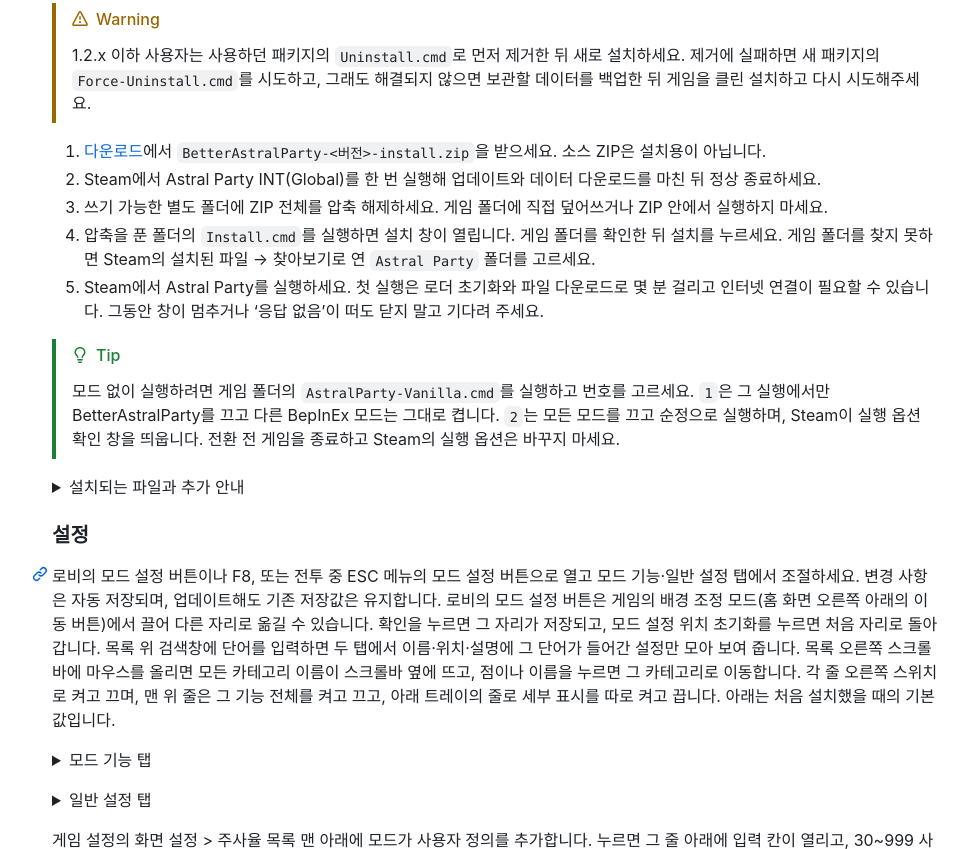
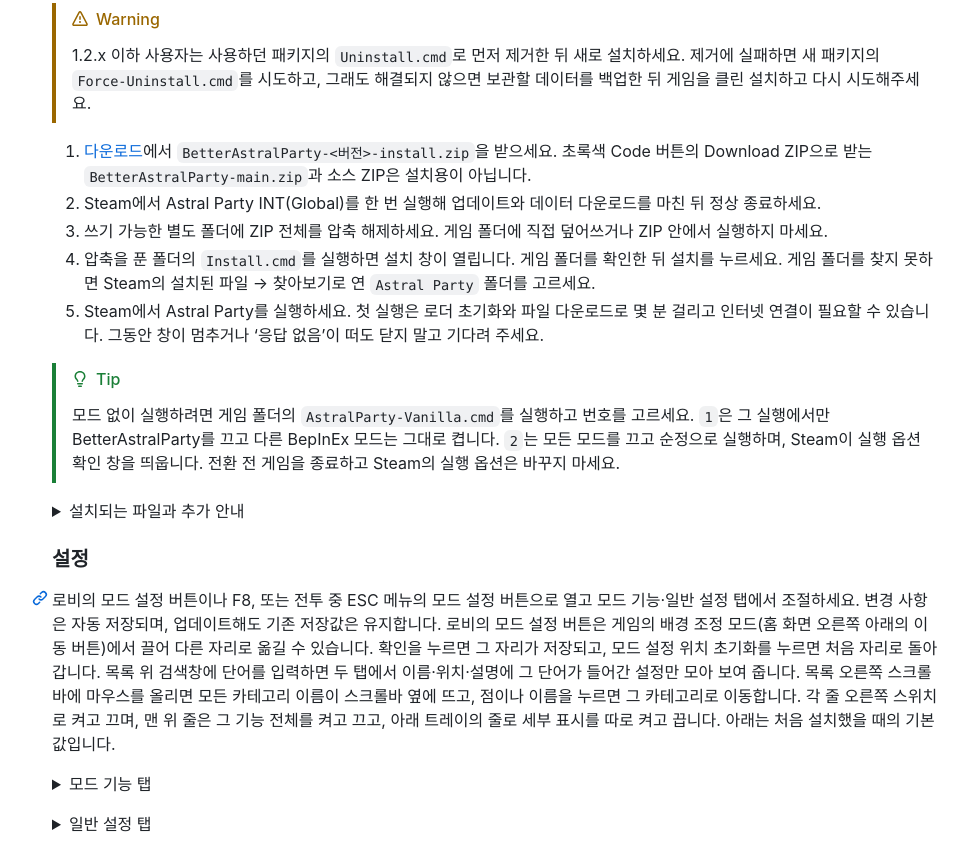
Before and after one commit to TSM701/tsm701.github.io, a plain HTML site: page BetterAstralParty/index.html in a window 1280 px wide. Shown: the part 2728-3577 px from the top of the page, without its empty margins (143-1111 px from the left). Drawn offline with nearby package versions, Linux system fonts and the light colour scheme.

Commit message:
Render BetterAstralParty README

```diff
--- a/BetterAstralParty/index.html
+++ b/BetterAstralParty/index.html
@@ -88,7 +88,7 @@ A quality-of-life mod for Astral Party INT(Global) PvE</p>
 <div class="markdown-alert markdown-alert-warning" dir="auto"><p class="markdown-alert-title" dir="auto"><svg data-component="Octicon" class="octicon octicon-alert mr-2" viewBox="0 0 16 16" version="1.1" width="16" height="16" aria-hidden="true"><path d="M6.457 1.047c.659-1.234 2.427-1.234 3.086 0l6.082 11.378A1.75 1.75 0 0 1 14.082 15H1.918a1.75 1.75 0 0 1-1.543-2.575Zm1.763.707a.25.25 0 0 0-.44 0L1.698 13.132a.25.25 0 0 0 .22.368h12.164a.25.25 0 0 0 .22-.368Zm.53 3.996v2.5a.75.75 0 0 1-1.5 0v-2.5a.75.75 0 0 1 1.5 0ZM9 11a1 1 0 1 1-2 0 1 1 0 0 1 2 0Z"></path></svg>Warning</p><p dir="auto">1.2.x 이하 사용자는 사용하던 패키지의 <code>Uninstall.cmd</code>로 먼저 제거한 뒤 새로 설치하세요. 제거에 실패하면 새 패키지의 <code>Force-Uninstall.cmd</code>를 시도하고, 그래도 해결되지 않으면 보관할 데이터를 백업한 뒤 게임을 클린 설치하고 다시 시도해주세요.</p>
 </div>
 <ol dir="auto">
-<li><a href="https://github.com/TSM701/BetterAstralParty/releases">다운로드</a>에서 <code>BetterAstralParty-&lt;버전&gt;-install.zip</code>을 받으세요. 소스 ZIP은 설치용이 아닙니다.</li>
+<li><a href="https://github.com/TSM701/BetterAstralParty/releases">다운로드</a>에서 <code>BetterAstralParty-&lt;버전&gt;-install.zip</code>을 받으세요. 초록색 Code 버튼의 Download ZIP으로 받는 <code>BetterAstralParty-main.zip</code>과 소스 ZIP은 설치용이 아닙니다.</li>
 <li>Steam에서 Astral Party INT(Global)를 한 번 실행해 업데이트와 데이터 다운로드를 마친 뒤 정상 종료하세요.</li>
 <li>쓰기 가능한 별도 폴더에 ZIP 전체를 압축 해제하세요. 게임 폴더에 직접 덮어쓰거나 ZIP 안에서 실행하지 마세요.</li>
 <li>압축을 푼 폴더의 <code>Install.cmd</code>를 실행하면 설치 창이 열립니다. 게임 폴더를 확인한 뒤 설치를 누르세요. 게임 폴더를 찾지 못하면 Steam의 설치된 파일 → 찾아보기로 연 <code>Astral Party</code> 폴더를 고르세요.</li>
@@ -137,6 +137,7 @@ A quality-of-life mod for Astral Party INT(Global) PvE</p>
 <li>줌 아웃 시 불투명도: 기본 ON. 휠 줌을 사용할 때 게임 인디케이터에 적용합니다.</li>
 <li>줌 아웃 시 불투명도 슬라이더: 기본 30%, 0~100%. 인디케이터가 가장 흐려졌을 때의 불투명도입니다. 멀면 숨기기에서는 숨김 거리에서, 기본에서는 가장 멀리 줌 아웃했을 때 이 값이 됩니다. 100%는 원래대로, 0%는 보이지 않습니다.</li>
 <li>적용 거리: 기본 0%, 0~100%. 줌 아웃 시 불투명도가 낮아지기 시작하는 줌 아웃 거리이며, 여기서부터 슬라이더 값까지 고르게 낮아집니다. 0%는 줌 아웃하자마자 낮아집니다.</li>
+<li>인디케이터 상세 정보 항상 표시: 기본 ON. 몬스터와 플레이어 인디케이터에 공격력·방어력을 항상 표시합니다. OFF는 필드를 길게 누를 때만 표시합니다.</li>
 <li>이동 방향 강조: 기본 화살표만. 플레이어와 몬스터 발밑의 이동 방향 표시를 캐릭터·몬스터·나무에 가려지지 않게 위에 다시 그립니다. 화살표만은 각 원이 가리키는 자리에 화살표를 바닥에 눕혀 그립니다. 원과 화살표는 원까지 그리며 캐릭터 뒤쪽 절반은 점선으로 표시합니다. 끄기는 게임 기본 표시만 남깁니다.</li>
 <li>미니 슬라임 불투명도: 기본 100%, 20~100%. 루루의 잠재력으로 칸 위에 생기는 미니 슬라임의 불투명도입니다.</li>
 </ul>
@@ -329,7 +330,7 @@ A quality-of-life mod for Astral Party INT(Global) PvE</p>
 <div class="markdown-alert markdown-alert-warning" dir="auto"><p class="markdown-alert-title" dir="auto"><svg data-component="Octicon" class="octicon octicon-alert mr-2" viewBox="0 0 16 16" version="1.1" width="16" height="16" aria-hidden="true"><path d="M6.457 1.047c.659-1.234 2.427-1.234 3.086 0l6.082 11.378A1.75 1.75 0 0 1 14.082 15H1.918a1.75 1.75 0 0 1-1.543-2.575Zm1.763.707a.25.25 0 0 0-.44 0L1.698 13.132a.25.25 0 0 0 .22.368h12.164a.25.25 0 0 0 .22-.368Zm.53 3.996v2.5a.75.75 0 0 1-1.5 0v-2.5a.75.75 0 0 1 1.5 0ZM9 11a1 1 0 1 1-2 0 1 1 0 0 1 2 0Z"></path></svg>Warning</p><p dir="auto">If you use 1.2.x or earlier, uninstall with your previous package's <code>Uninstall.cmd</code> first, then install fresh. If removal fails, try <code>Force-Uninstall.cmd</code> from the new package. If that still does not help, back up any data you want to keep, perform a clean installation of the game and try again.</p>
 </div>
 <ol dir="auto">
-<li>Download <code>BetterAstralParty-&lt;version&gt;-install.zip</code> from <a href="https://github.com/TSM701/BetterAstralParty/releases">Download</a>. Source ZIPs are not installation packages.</li>
+<li>Download <code>BetterAstralParty-&lt;version&gt;-install.zip</code> from <a href="https://github.com/TSM701/BetterAstralParty/releases">Download</a>. <code>BetterAstralParty-main.zip</code> from the green Code button's Download ZIP and the source ZIPs are not installation packages.</li>
 <li>Start Astral Party INT(Global) once from Steam, let game and data updates finish, then exit normally.</li>
 <li>Extract the entire ZIP to a separate writable folder. Do not overwrite the game folder directly or run inside the ZIP.</li>
 <li>Run <code>Install.cmd</code> from the extracted folder. An install window opens; check the game folder, then press Install. If it cannot find the game, choose the <code>Astral Party</code> folder Steam opens from Installed Files → Browse.</li>
@@ -378,6 +379,7 @@ A quality-of-life mod for Astral Party INT(Global) PvE</p>
 <li>Opacity When Zoomed Out: ON by default. Applies to the game's indicators while wheel zoom is in use.</li>
 <li>Opacity When Zoomed Out slider: 30% by default, 0–100%. The indicators' opacity when most faded, reached at the Hide Distance under Hide When Far and at the farthest zoom-out under Native; 100% is unchanged and 0% hides them.</li>
 <li>Start Distance: 0% by default, 0–100%. The zoom-out distance at which Opacity When Zoomed Out starts, lowering the opacity evenly from there to the slider's value; 0% starts as soon as you zoom out.</li>
+<li>Always Show Indicator Details: ON by default. Monster and player indicators always show ATK and DEF; OFF shows them only while you hold down on the field.</li>
 <li>Move Direction Highlight: Arrows Only by default. Redraws the walk-direction marks under players and monsters on top, so characters, monsters and trees no longer hide them. Arrows Only draws an arrow where each circle points, lying flat on the ground. Circles and Arrows also draws the circles, with the half behind the character dashed. Off leaves only the game's own marks.</li>
 <li>Mini Slime Opacity: 100% by default, 20–100%. Opacity of the Mini Slimes Lulu's Potential puts on panels.</li>
 </ul>
```
